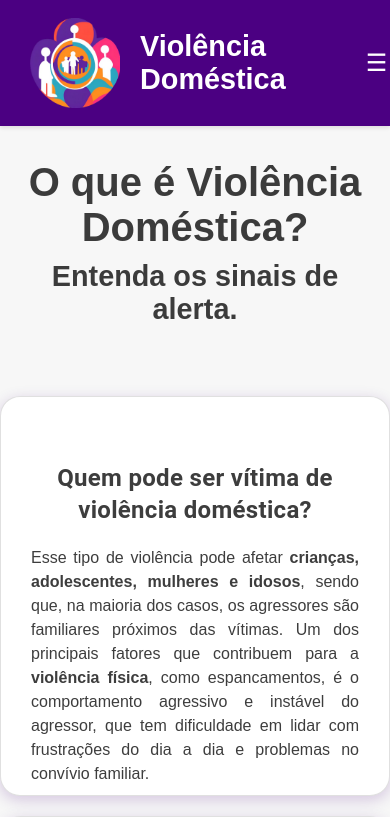
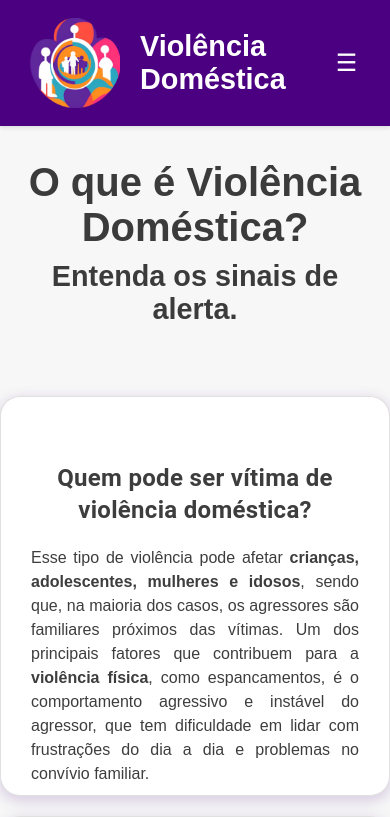
Before and after one commit to Adrielbarr0s/violencia-domestica, an Angular app: page /sobre in a window 390 px wide. Shown: the top 817 px of the page. Built offline with nearby package versions, Linux system fonts and the light colour scheme.

Commit message:
Implementação de menu haburguer

```diff
--- a/src/app/app.component.ts
+++ b/src/app/app.component.ts
@@ -1,12 +1,10 @@
-import { CommonModule } from '@angular/common';
-import { Component, HostListener } from '@angular/core';
+import { Component } from '@angular/core';
 import { RouterModule } from '@angular/router';
-import { NavbarComponent } from './component/navbar/navbar.component';
 import { FooterComponent } from './component/footer/footer.component';
 
 @Component({
   selector: 'app-root',
-  imports: [RouterModule, NavbarComponent, FooterComponent],
+  imports: [RouterModule, FooterComponent],
   templateUrl: './app.component.html',
   styleUrls: ['./app.component.scss'],
 })
--- a/src/app/component/navbar-fixa/navbar-fixa.component.scss
+++ b/src/app/component/navbar-fixa/navbar-fixa.component.scss
@@ -113,7 +113,7 @@ nav ul li a.active {
 @media (max-width: 768px) {
     .menu-icon {
         display: block;
-        padding: 30px;
+        padding-right: 80px;
     }
 
     nav{
@@ -128,10 +128,10 @@ nav ul li a.active {
         justify-content: center;
         position: absolute;
         top: 60px; /* Alinha abaixo da navbar */
-    left: 0;
+        right: 80px; /* Alinha à direita */
         background-color: #4B0082;
         width: 100%;
-    padding: 10px 0;
+        padding-right: 50px;
         z-index: 999;
     }
 
--- a/src/app/component/navbar/navbar.component.scss
+++ b/src/app/component/navbar/navbar.component.scss
@@ -117,7 +117,7 @@ nav ul li a.active {
 @media (max-width: 768px) {
     .menu-icon {
         display: block;
-        padding: 30px;
+        padding-right: 80px;
     }
 
     nav{
@@ -132,10 +132,10 @@ nav ul li a.active {
         justify-content: center;
         position: absolute;
         top: 60px; /* Alinha abaixo da navbar */
-    left: 0;
+        right: 80px; /* Alinha à direita */
         background-color: #4B0082;
         width: 100%;
-    padding: 10px 0;
+        padding-right: 50px;
         z-index: 999;
     }
 
```
Lines whose indentation alone changed are shown as unchanged.
